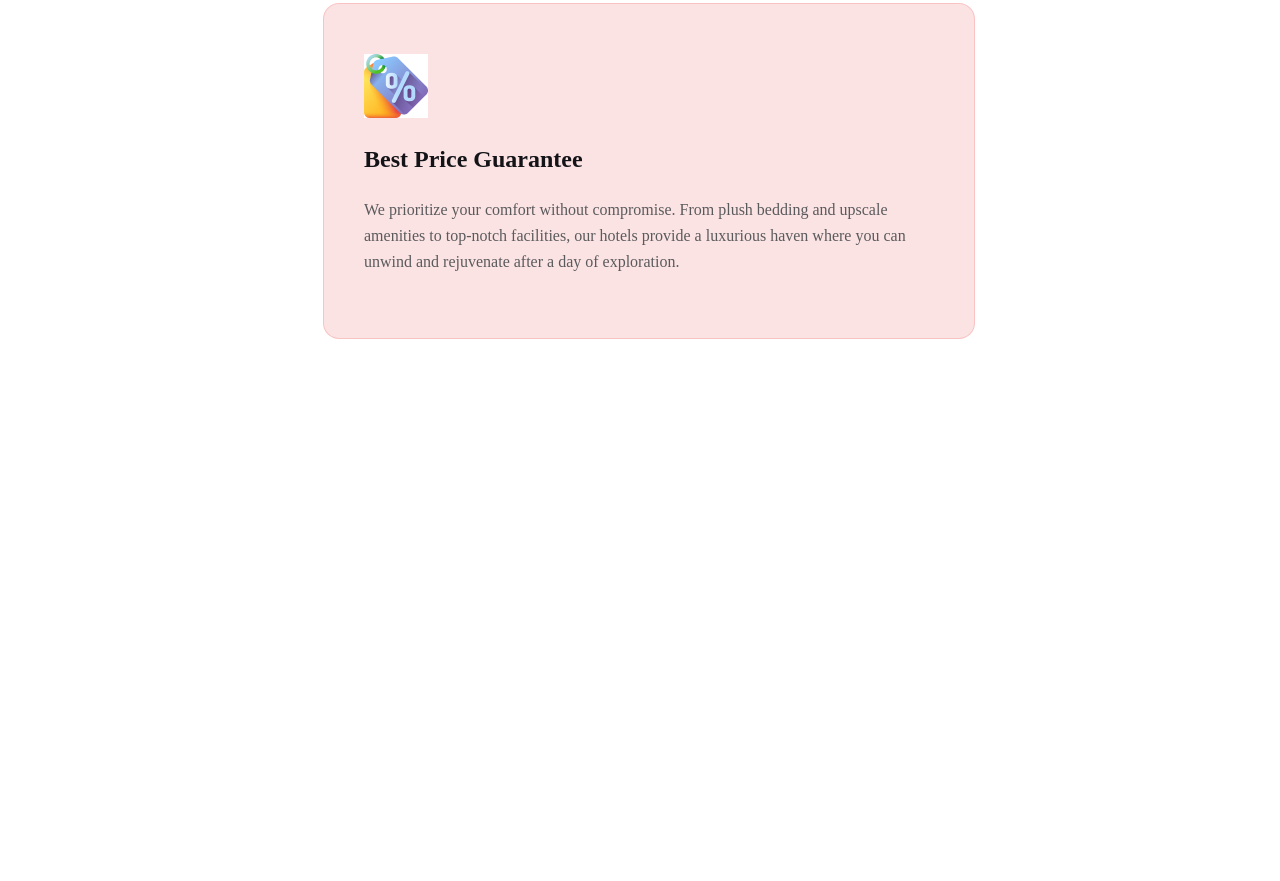
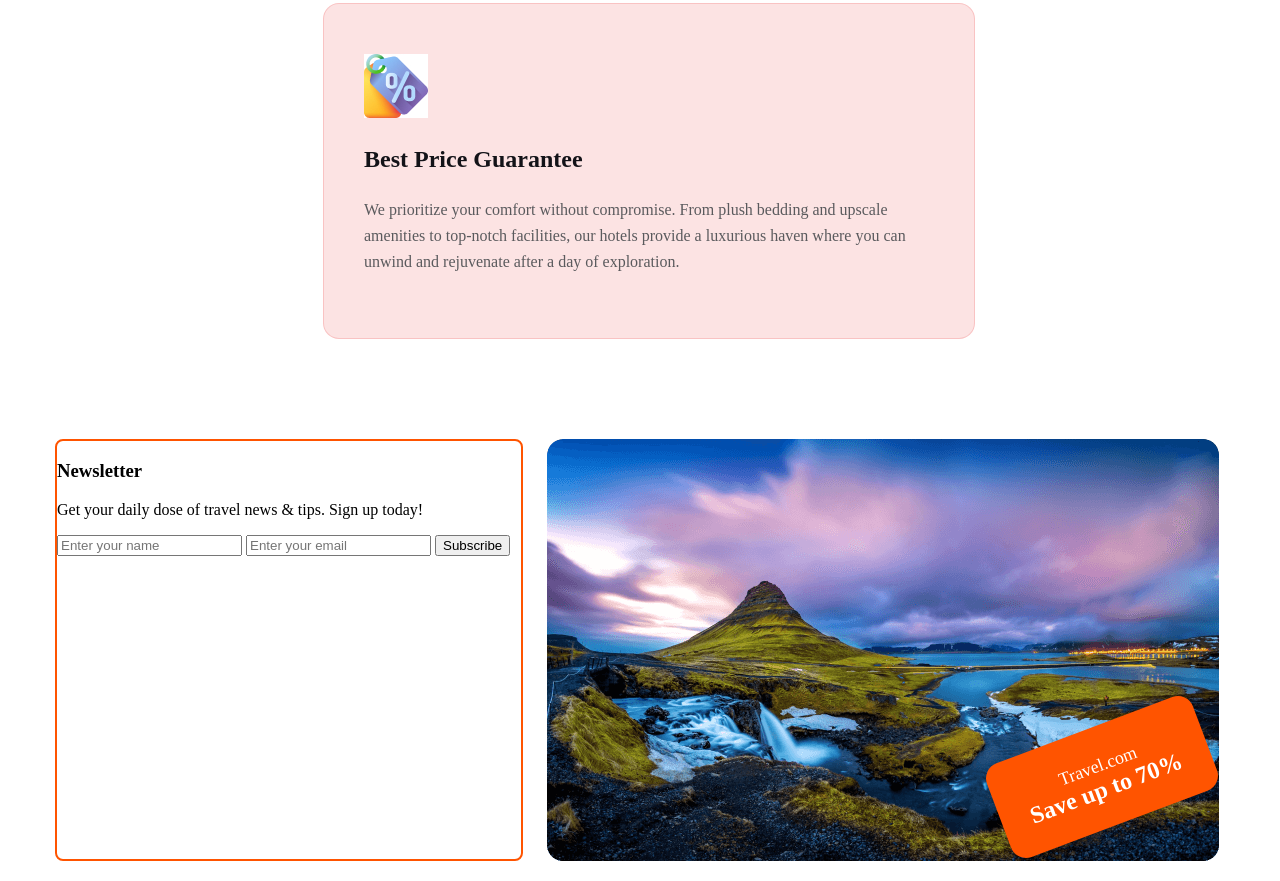
Before and after one commit to nasrinlima/Assignment-2, a plain HTML site: page index.html in a window 1280 px wide. Shown: the part 3238-4119 px from the top of the page. Before the commit the page ends 3585 px from the top, so only its background shows below. Drawn offline with Linux system fonts and the light colour scheme.

Commit message:
newsletter

```diff
--- a/index.html
+++ b/index.html
@@ -96,6 +96,24 @@
             </div>
 
         </section>
+        <section class="newsletter">
+            <div class="form">
+                <h3>Newsletter</h3>
+                <p>Get your daily dose of travel news & tips. Sign up today!</p>
+                <form action="">
+                    <input type="Name" placeholder="Enter your name">
+                    <input type="Email" placeholder="Enter your email">
+                    <button>Subscribe</button>
+                </form>
+            </div>
+            <div class="sider">
+                <div class="upper">
+                    <h3>Travel.com</h3>
+                    <h1>Save up to 70%</h1>
+                </div>
+            </div>
+
+        </section>
     </main>
 
 </body>
--- a/style.css
+++ b/style.css
@@ -326,3 +326,57 @@
     font-weight: 400;
     line-height: 26px;
 }
+
+/* newsletter area */
+.newsletter{
+    width: 1170px;
+    height: 422px;
+    display: flex;
+    margin: 100px auto 0;
+}
+.newsletter .form{
+    width: 474px;
+    border-radius: 8px;
+    margin-right: 24px;
+    border: 2px solid #FF5400;
+}
+.newsletter .sider{
+    width: 672px;
+    height: 422px;
+
+}
+.sider{
+    padding: 10px;
+    width: 300px;
+    height: 100px;
+    border-radius: 16px;
+    background: url(Images/Rectangle\ 8\ \(1\).png) no-repeat;
+}
+.upper{
+    background: #FF5400;
+    width: 200px;
+    height: 80px;
+    border-radius: 16px;
+    padding: 10px;
+    align-items: center;
+    transform: rotate(-20.628deg);
+    position: relative;
+    top: 278px;
+    left: 435px;
+}
+.upper h3{
+    color: #FFF;
+    text-align: center;
+    font-family: Mulish;
+    font-size: 18px;
+    font-weight: 400;
+    margin-bottom: 0;
+}
+.upper h1{
+    color: #FFF;
+    text-align: center;
+    font-family: Mulish;
+    font-size: 24px;
+    font-weight: 800;
+    margin-top: 0;
+}
```
